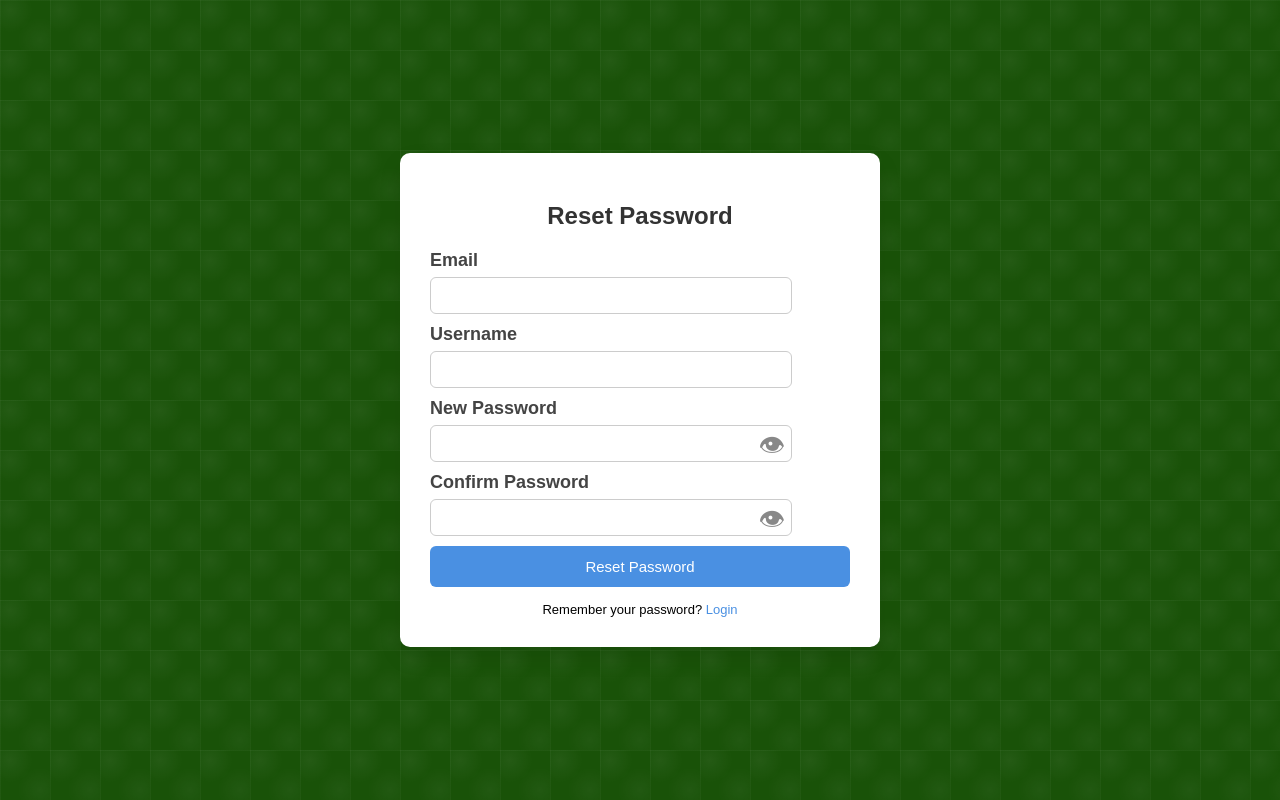
After one commit to WISLAR-SPORTS/pms, a Django app: page /auth/reset-password/ in a window 1280 px wide. The commit adds this page. Run offline with Django 5.2, Linux system fonts and the light colour scheme.

Commit message:
Added rate limiting, login security, and template improvements

```diff
--- a/Auth/form.py
+++ b/Auth/form.py
@@ -239,3 +239,46 @@ class EditProfileWithPasswordForm(EditProfileForm):
                     self.add_error('new_password1', error)
 
         return cleaned_data
+
+
+from django.contrib.auth import get_user_model
+from django.contrib.auth.password_validation import validate_password
+
+from django import forms
+from django.contrib.auth import get_user_model
+from django.contrib.auth.password_validation import validate_password
+from django.core.exceptions import ValidationError
+
+User = get_user_model()
+
+class PasswordResetCustomForm(forms.Form):
+    email = forms.EmailField()
+    username = forms.CharField(max_length=150)
+    password = forms.CharField(widget=forms.PasswordInput)
+    confirm_password = forms.CharField(widget=forms.PasswordInput)
+
+    def clean(self):
+        cleaned_data = super().clean()
+        email = cleaned_data.get("email")
+        username = cleaned_data.get("username")
+        password = cleaned_data.get("password")
+        confirm_password = cleaned_data.get("confirm_password")
+
+        # Password match
+        if password and confirm_password and password != confirm_password:
+            raise forms.ValidationError("Passwords do not match.")
+
+        # Password strength validation
+        if password:
+            try:
+                validate_password(password)
+            except ValidationError as e:
+                raise forms.ValidationError(e.messages)
+
+        # User check
+        user = User.objects.filter(email=email, username=username).first()
+        if not user:
+            raise forms.ValidationError("Invalid credentials.")
+
+        cleaned_data["user"] = user
+        return cleaned_data
--- a/Auth/urls.py
+++ b/Auth/urls.py
@@ -3,6 +3,7 @@ from django.urls import path
 from .views import student_register, load_departments,log, login, student_dashboard, profile, edit_profile
 from django.contrib.auth import views as auth_views
 from django.contrib.auth.views import LogoutView
+from .views import custom_password_reset
 
 
 
@@ -20,4 +21,6 @@ urlpatterns = [
     path('logout/', log, name='logout'),
     path('profile/', profile, name='profile'),
     path('profile/edit/', edit_profile, name='edit_profile'),
+    path('reset-password/', custom_password_reset, name='reset_password'),
+
 ]
--- a/Auth/views.py
+++ b/Auth/views.py
@@ -14,7 +14,9 @@ from project.models import Project
 from django.db.models import Count, Q
 from django.contrib.auth import update_session_auth_hash
 from .form import StudentPasswordChangeForm
-
+from django_ratelimit.decorators import ratelimit
+from django.core.cache import cache
+from django.utils import timezone
 
 @login_required
 def edit_profile(request):
@@ -70,33 +72,95 @@ def profile(request):
     return render(request, 'reg/profile.html', context)
 
 
+#rate limit
+
+from datetime import timedelta
+
+MAX_ATTEMPTS = 5
+LOCK_TIME = 600  # 10 minutes
+
+
+def get_lock_key(username):
+    return f"login_lock:{username}"
+
+
+def get_fail_key(username):
+    return f"login_fail:{username}"
+
+def is_locked(username):
+    lock_until = cache.get(get_lock_key(username))
+
+    if not lock_until:
+        return False
+
+    # if lock expired, remove it
+    if timezone.now() > lock_until:
+        cache.delete(get_lock_key(username))
+        return False
+
+    return True
+
+def get_lock_remaining(username):
+    lock_until = cache.get(get_lock_key(username))
+
+    if not lock_until:
+        return 0
+
+    remaining = (lock_until - timezone.now()).total_seconds()
+
+    return max(int(remaining), 0)
+
+def add_failed_attempt(username):
+    key = get_fail_key(username)
+    attempts = cache.get(key, 0) + 1
+
+    cache.set(key, attempts, timeout=LOCK_TIME)
+
+    if attempts >= MAX_ATTEMPTS:
+        lock_until = timezone.now() + timedelta(seconds=LOCK_TIME)
+
+        cache.set(get_lock_key(username), lock_until, timeout=LOCK_TIME)
+        cache.delete(key)
+
+def reset_attempts(username):
+    cache.delete(get_fail_key(username))
+    cache.delete(get_lock_key(username))
+
 
 def login(request):
     if request.method == 'POST':
         username = request.POST.get('username')
         password = request.POST.get('password')
 
+        # 🔴 CHECK LOCK FIRST
+        if is_locked(username):
+            remaining = get_lock_remaining(username)
+
+
+            return render(request, 'reg/login.html', {
+                "locked": True,
+                "remaining": remaining
+            })
+
         user = authenticate(request, username=username, password=password)
 
         if user is not None:
             auth_login(request, user)
 
-            # Log successful login
+            # ✅ reset failures on success
+            reset_attempts(username)
+
             AuditLog.objects.create(
                 user=user,
                 action=f"User '{username}' logged in successfully"
             )
 
-            # Role-based redirection
             if user.is_superuser:
-                return redirect('/admin/')  # superusers go to Django admin
+                return redirect('/admin/')
             elif hasattr(user, 'role') and user.role == 'student':
                 return redirect('auth:dashboard')
             elif hasattr(user, 'role') and user.role == 'supervisor':
-                # Redirect to supervisor dashboard first
                 response = redirect('supervisor:sdashboard')
-
-                # If supervisor has staff status, allow admin access too
                 if user.is_staff:
                     request.session['can_access_admin'] = True
                 return response
@@ -105,16 +169,20 @@ def login(request):
             else:
                 messages.error(request, "User role not assigned")
                 return redirect('login')
+
         else:
-            # Authentication failed
+            # ❌ FAILED LOGIN → increment counter
+            add_failed_attempt(username)
+
             messages.error(request, "Invalid username or password")
+
             AuditLog.objects.create(
-                user=None,  # unknown user
+                user=None,
                 action=f"Failed login attempt for username '{username}'"
             )
+
             return render(request, 'reg/login.html')
 
-    # If GET request, just render the login page
     return render(request, 'reg/login.html')
 def landing_page(request):
     return render(request, "home.html")
@@ -214,3 +282,29 @@ def log(request):
     logout(request)
 
     return redirect('/')  # redirects to home/login page
+
+
+from django.shortcuts import render, redirect
+from django.contrib import messages
+from .form import PasswordResetCustomForm
+
+from django.shortcuts import render, redirect
+from django.contrib import messages
+
+@ratelimit(key='post:email', rate='5/m', block=True)
+def custom_password_reset(request):
+    if request.method == "POST":
+        form = PasswordResetCustomForm(request.POST)
+        if form.is_valid():
+            user = form.cleaned_data["user"]
+            new_password = form.cleaned_data["password"]
+
+            user.set_password(new_password)
+            user.save()
+
+            messages.success(request, "Password reset successful.")
+            return redirect("login")
+    else:
+        form = PasswordResetCustomForm()
+
+    return render(request, "accounts/password_reset.html", {"form": form})
--- a/Supervisor/views.py
+++ b/Supervisor/views.py
@@ -97,7 +97,7 @@ def edit_profile(request):
                     form.add_error('old_password', 'Current password is incorrect.')
                     return render(request, 'reg/sedit_profile.html', {'form': form})
 
-            return redirect('auth:edit_profile')
+            return redirect('supervisor:sedit_profile')
     else:
         form = EditProfileWithPasswordForm(instance=user)
 #success message after updating the profile
--- a/requirements.txt
+++ b/requirements.txt
@@ -14,3 +14,4 @@ sqlparse==0.5.5
 tzdata==2025.3
 webencodings==0.5.1
 whitenoise==6.12.0
+django-ratelimit==4.1.0
--- /dev/null
+++ b/templates/accounts/password_reset.html
@@ -0,0 +1,198 @@
+<!DOCTYPE html>
+<html lang="en">
+<head>
+    <meta charset="UTF-8">
+    <title>Reset Password</title>
+    <meta name="viewport" content="width=device-width, initial-scale=1.0">
+
+    <style>
+        body {
+
+            margin: 0;
+            font-family: Arial, sans-serif;
+            background-color: #195208;
+
+            /* grid background */
+            background-image:
+            radial-gradient(circle at 20% 20%, rgba(255,255,255,0.05), transparent 40%),
+            radial-gradient(circle at 80% 80%, rgba(255,255,255,0.04), transparent 40%),
+
+            /* grid lines */
+            linear-gradient(rgba(248, 242, 242, 0.04) 1px, transparent 1px),
+            linear-gradient(90deg, rgba(244, 241, 241, 0.04) 1px, transparent 1px);
+
+            background-size: 50px 50px;
+
+            display: flex;
+            align-items: center;
+            justify-content: center;
+            min-height: 100vh;
+        }
+
+        .card {
+            background: #fff;
+            padding: 30px;
+            width: 100%;
+            max-width: 420px;
+            border-radius: 10px;
+            box-shadow: 0 10px 25px rgba(0,0,0,0.08);
+        }
+
+        h2 {
+            margin-bottom: 20px;
+            text-align: center;
+            color: #333;
+        }
+
+        label {
+            font-size: 18px;
+            font-weight: 600;
+            display: block;
+            margin-bottom: 6px;
+            color: #444;
+        }
+
+        input {
+            width: 80%;
+            padding: 10px 12px;
+            margin-bottom: 10px;
+            border-radius: 6px;
+            border: 1px solid #ccc;
+            font-size: 17x;
+            transition: border 0.2s;
+        }
+
+        input:focus {
+            border-color: #4a90e2;
+            outline: none;
+        }
+
+        .input-group {
+            position: relative;
+        }
+
+        .toggle {
+            position: absolute;
+            right: 65px;
+            top: 28px;
+            cursor: pointer;
+            font-size: 26px;
+            color: #888;
+        }
+
+        .error {
+            color: #d93025;
+            font-size: 13px;
+            margin-bottom: 10px;
+        }
+
+        .alert {
+            padding: 10px;
+            background: #e6f4ea;
+            color: #2e7d32;
+            border-radius: 6px;
+            margin-bottom: 15px;
+            font-size: 14px;
+        }
+
+        button {
+            width: 100%;
+            padding: 12px;
+            background: #4a90e2;
+            border: none;
+            color: #fff;
+            font-size: 15px;
+            border-radius: 6px;
+            cursor: pointer;
+            transition: background 0.2s;
+        }
+
+        button:hover {
+            background: #357abd;
+        }
+
+        .footer {
+            margin-top: 15px;
+            text-align: center;
+            font-size: 13px;
+        }
+
+        .footer a {
+            color: #4a90e2;
+            text-decoration: none;
+        }
+    </style>
+</head>
+<body>
+
+<div class="card">
+    <h2>Reset Password</h2>
+
+    <!-- Django Messages -->
+    {% if messages %}
+        {% for message in messages %}
+            <div class="alert">{{ message }}</div>
+        {% endfor %}
+    {% endif %}
+
+    <!-- Form Errors -->
+    {% if form.non_field_errors %}
+        <div class="error">
+            {{ form.non_field_errors }}
+        </div>
+    {% endif %}
+
+    <form method="POST">
+        {% csrf_token %}
+
+        <!-- Email -->
+        <label>Email</label>
+        <input type="email" name="email" value="{{ form.email.value|default:'' }}">
+        {% if form.email.errors %}
+            <div class="error">{{ form.email.errors.0 }}</div>
+        {% endif %}
+
+        <!-- Username -->
+        <label>Username</label>
+        <input type="text" name="username" value="{{ form.username.value|default:'' }}">
+        {% if form.username.errors %}
+            <div class="error">{{ form.username.errors.0 }}</div>
+        {% endif %}
+
+        <!-- Password -->
+        <div class="input-group">
+            <label>New Password</label>
+            <input type="password" name="password" id="password">
+            <span class="toggle" onclick="togglePassword('password')">👁</span>
+        </div>
+        {% if form.password.errors %}
+            <div class="error">{{ form.password.errors.0 }}</div>
+        {% endif %}
+
+        <!-- Confirm Password -->
+        <div class="input-group">
+            <label>Confirm Password</label>
+            <input type="password" name="confirm_password" id="confirm_password">
+            <span class="toggle" onclick="togglePassword('confirm_password')">👁</span>
+        </div>
+        {% if form.confirm_password.errors %}
+            <div class="error">{{ form.confirm_password.errors.0 }}</div>
+        {% endif %}
+
+        <button type="submit">Reset Password</button>
+    </form>
+
+    <div class="footer">
+        Remember your password? <a href="{% url 'auth:login' %}">Login</a>
+    </div>
+</div>
+
+<script>
+function togglePassword(fieldId) {
+    const field = document.getElementById(fieldId);
+    field.type = field.type === "password" ? "text" : "password";
+}
+</script>
+
+</body>
+</html>
```
Also changed, not shown: pms/settings.py (+22 -12 lines), templates/reg/login.html (+39 -31 lines).
